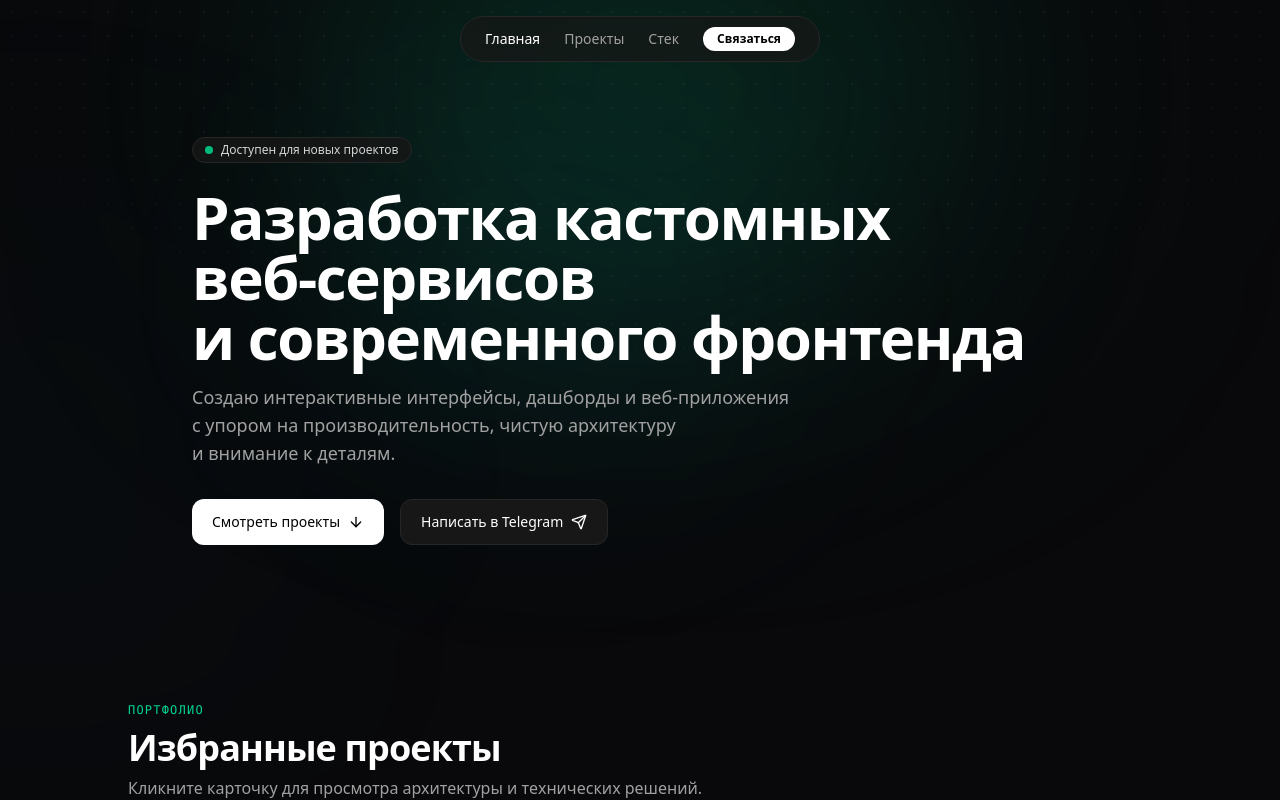
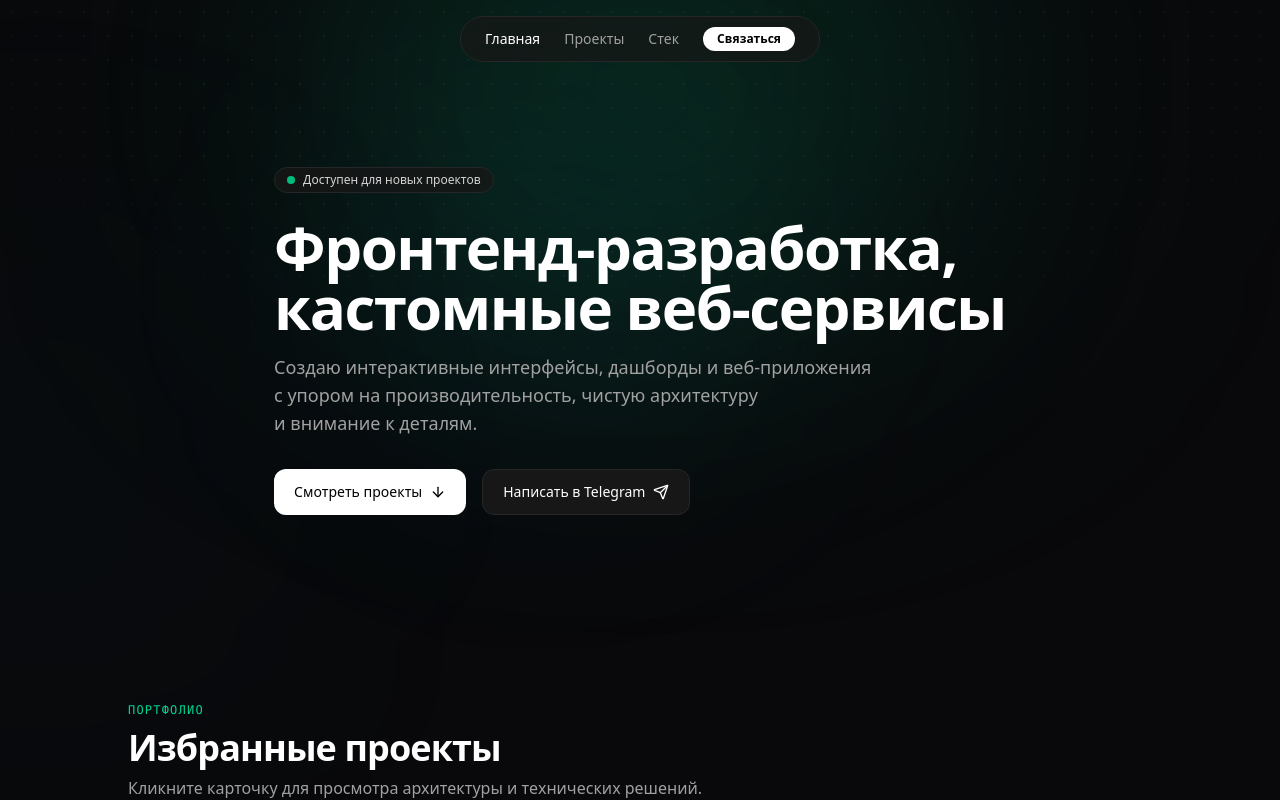
Before and after one commit to rummelkotik/dev-portfolio, a Next.js app: page / in a window 1280 px wide. Shown: the top 800 px of the page. Built offline with nearby package versions, Linux system fonts and the light colour scheme.

Commit message:
feat: refine hero headline without dangling prepositions

```diff
--- a/components/Hero.tsx
+++ b/components/Hero.tsx
@@ -25,17 +25,17 @@ export default function Hero() {
           initial={{ opacity: 0, y: 20 }}
           animate={{ opacity: 1, y: 0 }}
           transition={{ delay: 0.1 }}
-          className="mt-6 max-w-4xl text-4xl font-bold tracking-tight text-white sm:text-6xl"
+          className="mt-6 text-4xl font-bold tracking-tight text-white sm:text-6xl"
         >
-          Разработка кастомных веб&#8209;сервисов <br className="hidden sm:inline" />
-          и&nbsp;современного фронтенда
+          Фронтенд&#8209;разработка, <br className="hidden sm:inline" />
+          кастомные веб&#8209;сервисы
         </motion.h1>
 
         <motion.p
           initial={{ opacity: 0, y: 20 }}
           animate={{ opacity: 1, y: 0 }}
           transition={{ delay: 0.2 }}
-          className="mt-4 max-w-2xl text-base text-neutral-400 sm:text-lg [text-wrap:pretty]"
+          className="mt-4 max-w-2xl text-base text-neutral-400 sm:text-lg"
         >
           Создаю интерактивные интерфейсы, дашборды и&nbsp;веб&#8209;приложения с&nbsp;упором&nbsp;на&nbsp;производительность, чистую архитектуру и&nbsp;внимание к&nbsp;деталям.
         </motion.p>
```
